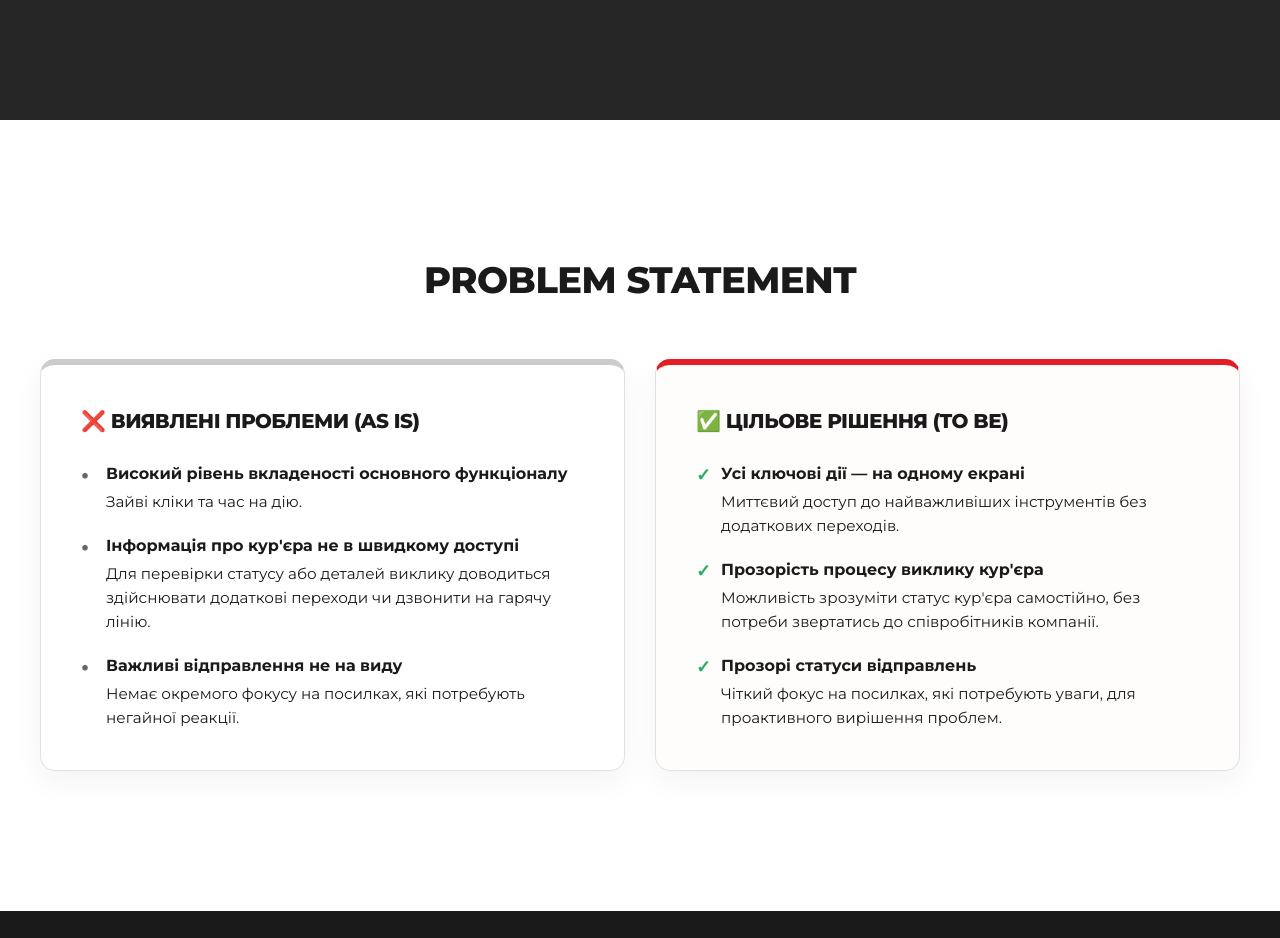
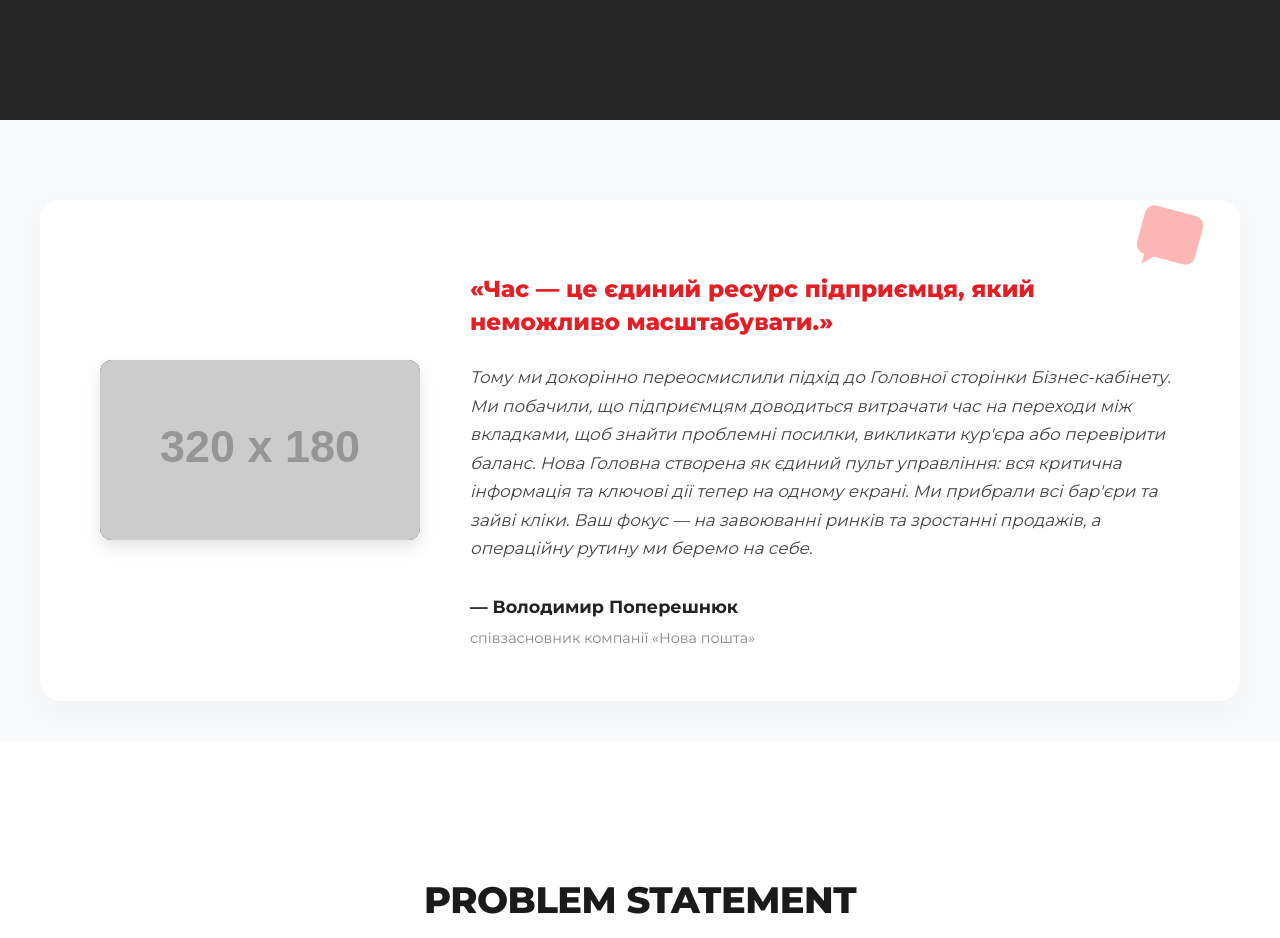
Before and after one commit to Alex2909q/rs-holovnastorinka, a plain HTML site: page index.html in a window 1280 px wide. Shown: the part 680-1618 px from the top of the page. Drawn offline with Linux system fonts and the light colour scheme; placeholder pictures from the web are drawn by us.

Commit message:
Add Visionary Quote block for V. Popereshnyuk

```diff
--- a/index.html
+++ b/index.html
@@ -18,6 +18,27 @@
                 <h1>Головна сторінка: <br><span class="highlight">Панель керування вашою логістикою</span></h1>
                 <div class="cta-wrapper">
                     <button class="btn-primary pulse" onclick="document.getElementById('problem-statement').scrollIntoView({behavior: 'smooth'})">Далі</button>
+                </div>
+            </div>
+        </div>
+    </section>
+
+    <section class="vision-quote-section">
+        <div class="container">
+            <div class="vision-quote-card">
+                <div class="vq-image-wrapper">
+                    <img src="https://via.placeholder.com/320x180/333333/ffffff?text=Фото+В.+Поперешнюка" alt="Володимир Поперешнюк" class="vq-photo">
+                </div>
+                <div class="vq-content">
+                    <div class="vq-speech-bubble"></div>
+                    <h3 class="vq-headline">«Час — це єдиний ресурс підприємця, який неможливо масштабувати.»</h3>
+                    <p class="vq-body">
+                        Тому ми докорінно переосмислили підхід до Головної сторінки Бізнес-кабінету. Ми побачили, що підприємцям доводиться витрачати час на переходи між вкладками, щоб знайти проблемні посилки, викликати кур'єра або перевірити баланс. Нова Головна створена як єдиний пульт управління: вся критична інформація та ключові дії тепер на одному екрані. Ми прибрали всі бар'єри та зайві кліки. Ваш фокус — на завоюванні ринків та зростанні продажів, а операційну рутину ми беремо на себе.
+                    </p>
+                    <div class="vq-author">
+                        <strong>— Володимир Поперешнюк</strong>
+                        <span>співзасновник компанії «Нова пошта»</span>
+                    </div>
                 </div>
             </div>
         </div>
--- a/styles.css
+++ b/styles.css
@@ -300,3 +300,104 @@
 .btn-primary { background: var(--np-red); color: white; padding: 18px 45px; border: none; font-weight: 800; border-radius: 5px; cursor: pointer; font-size: 1.05rem; text-transform: uppercase; transition: transform 0.2s; }
 .btn-primary:hover { transform: scale(1.03); }
 .badge { border: 1px solid rgba(255,255,255,0.3); padding: 6px 16px; border-radius: 25px; margin-bottom: 20px; display: inline-block; font-size: 0.85rem; font-weight: 600; letter-spacing: 0.5px; }
+
+/* Vision Quote Section */
+.vision-quote-section {
+    padding: 80px 0 40px;
+    background: #f8f9fa; /* slightly different from white */
+}
+
+.vision-quote-card {
+    display: flex;
+    align-items: center;
+    background: #ffffff;
+    border-radius: 20px;
+    padding: 50px 60px;
+    gap: 50px;
+    position: relative;
+    max-width: 1100px;
+    margin: 0 auto;
+    box-shadow: 0 10px 30px rgba(0,0,0,0.03);
+}
+
+.vq-image-wrapper {
+    flex: 0 0 320px;
+    background: #333;
+    border-radius: 12px;
+    overflow: hidden;
+    position: relative;
+    box-shadow: 0 8px 16px rgba(0,0,0,0.1);
+}
+
+.vq-image-wrapper img {
+    width: 100%;
+    height: auto;
+    display: block;
+    object-fit: cover;
+}
+
+.vq-content {
+    flex: 1;
+    position: relative;
+}
+
+.vq-headline {
+    color: var(--np-red);
+    font-size: 1.45rem;
+    font-weight: 800;
+    margin-bottom: 25px;
+    line-height: 1.4;
+}
+
+.vq-body {
+    font-style: italic;
+    color: #444;
+    font-size: 1.05rem;
+    line-height: 1.7;
+    margin-bottom: 30px;
+}
+
+.vq-author strong {
+    display: block;
+    font-size: 1.1rem;
+    color: #222;
+    margin-bottom: 4px;
+}
+
+.vq-author span {
+    font-size: 0.9rem;
+    color: #888;
+}
+
+.vq-speech-bubble {
+    position: absolute;
+    top: -40px;
+    right: -20px;
+    width: 60px;
+    height: 50px;
+    background: #fca5a5;
+    border-radius: 10px;
+    transform: rotate(15deg);
+    opacity: 0.8;
+}
+.vq-speech-bubble::after {
+    content: '';
+    position: absolute;
+    bottom: -10px;
+    left: 10px;
+    border-width: 12px 12px 0 0;
+    border-style: solid;
+    border-color: #fca5a5 transparent transparent transparent;
+}
+
+@media (max-width: 900px) {
+    .vision-quote-card {
+        flex-direction: column;
+        padding: 40px 30px;
+    }
+    .vq-image-wrapper {
+        flex: 0 0 auto;
+        width: 100%;
+        max-width: 320px;
+    }
+}
```
